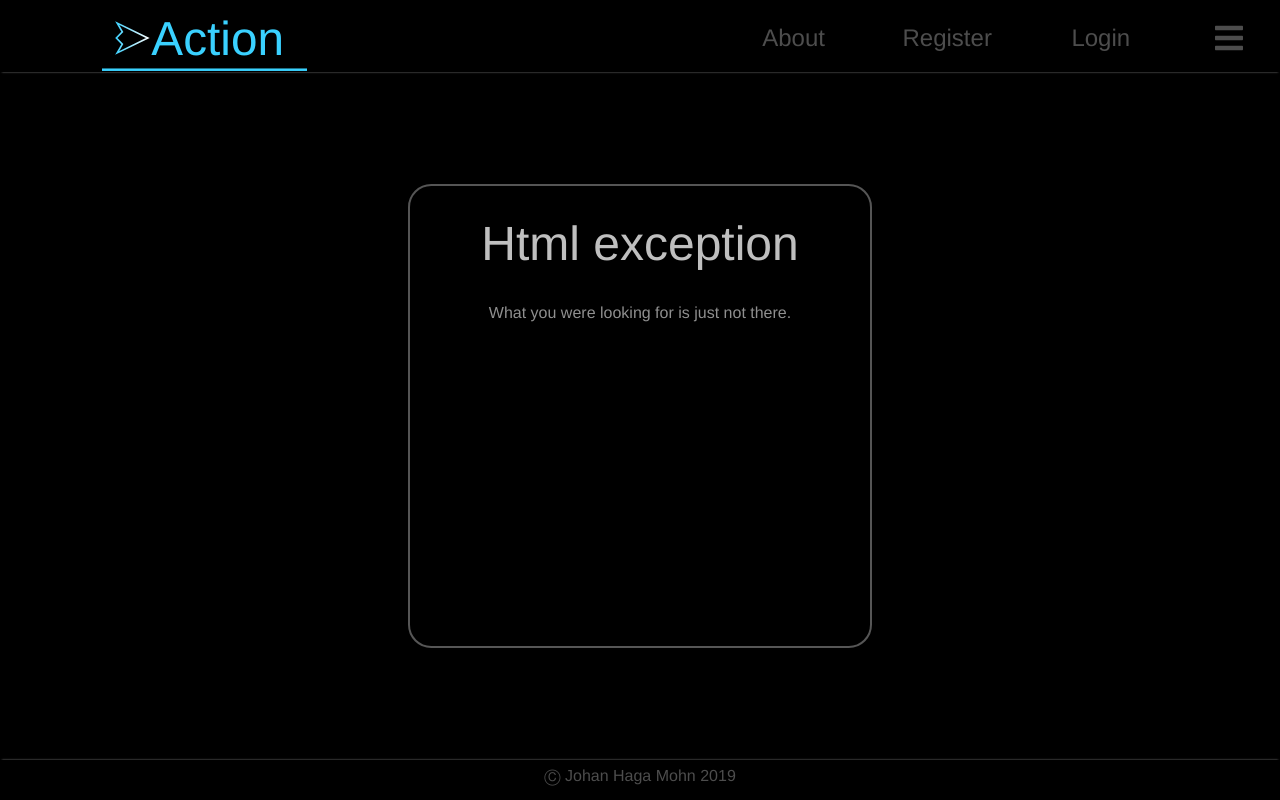
After one commit to JohanHagaMohn/Action, a Flask app: template templates/htmlError.html in a window 1280 px wide. The commit adds this page. Run offline with Flask 2, Linux system fonts and the light colour scheme; the template is opened without the code that fills it, so the values that code supplies are empty; style sheets or scripts are compiled from the project's sources.

Commit message:
Added error catching and relational ORMs

```diff
--- a/application.py
+++ b/application.py
@@ -1,6 +1,8 @@
-from flask import Flask
+from flask import Flask, render_template
 from flask_login import LoginManager
 from flask_sqlalchemy import SQLAlchemy
+
+from werkzeug.exceptions import default_exceptions, HTTPException
 
 db = SQLAlchemy()
 
@@ -13,11 +15,15 @@ def create_app():
 
     db.init_app(app)
 
+    from models import Users, Branches, Tasks
+
+    with app.app_context():
+        db.drop_all()
+        db.create_all()
+
     login_manager = LoginManager()
     login_manager.login_view = "auth.login"
     login_manager.init_app(app)
-
-    from models import Users
 
     @login_manager.user_loader
     def load_user(user_id):
@@ -35,6 +41,16 @@ def create_app():
 app = create_app()
 
 
+def errorhandler(e):
+    template = "404" if e.code == 404 else "serverError" if not isinstance(
+        e, HTTPException) else "htmlError"
+    return render_template(f"{template}.html"), e.code
+
+
+for code in default_exceptions:
+    app.errorhandler(code)(errorhandler)
+
+
 @app.after_request
 def after_request(response):
     response.headers["Cache-Control"] = "no-cache, no-store, must-revalidate"
--- a/main.py
+++ b/main.py
@@ -1,4 +1,4 @@
-from flask import Blueprint, render_template
+from flask import Blueprint, render_template, redirect, url_for
 from flask_login import login_required, current_user
 
 main = Blueprint('main', __name__)
@@ -6,6 +6,8 @@ main = Blueprint('main', __name__)
 
 @main.route('/', methods=["GET"])
 def index():
+    if current_user.is_authenticated:
+        return redirect(url_for('main.app')), 302
     return render_template("index.html"), 200
 
 
--- a/static/app/app.css
+++ b/static/app/app.css
@@ -1,6 +1,6 @@
 h1 {
   font-size: 50px;
-  height: 84vh;
+  height: 86vh;
   display: -webkit-box;
   display: -ms-flexbox;
   display: flex;
--- a/static/app/app.scss
+++ b/static/app/app.scss
@@ -1,6 +1,6 @@
 h1 {
     font-size: 50px;
-    height: 84vh;
+    height: 86vh;
     display: flex;
     align-items: center;
     justify-content: center;
--- /dev/null
+++ b/static/error/error.css
@@ -0,0 +1,73 @@
+main {
+  height: 86vh;
+  width: 100%;
+  display: -webkit-box;
+  display: -ms-flexbox;
+  display: flex;
+  -webkit-box-orient: vertical;
+  -webkit-box-direction: normal;
+      -ms-flex-direction: column;
+          flex-direction: column;
+  -webkit-box-pack: center;
+      -ms-flex-pack: center;
+          justify-content: center;
+  -webkit-box-align: center;
+      -ms-flex-align: center;
+          align-items: center;
+  -ms-flex-line-pack: center;
+      align-content: center;
+  position: relative;
+  margin: 0;
+  padding: 0;
+  overflow: hidden;
+}
+
+main > div {
+  height: 50vh;
+  width: 50vh;
+  margin: 10px;
+  padding: 30px;
+  border: 2px solid rgba(153, 153, 153, 0.75);
+  opacity: .75;
+  border-radius: 5%;
+  display: -webkit-box;
+  display: -ms-flexbox;
+  display: flex;
+  -webkit-box-orient: vertical;
+  -webkit-box-direction: normal;
+      -ms-flex-direction: column;
+          flex-direction: column;
+  -ms-flex-line-pack: distribute;
+      align-content: space-around;
+  -webkit-box-align: center;
+      -ms-flex-align: center;
+          align-items: center;
+}
+
+main > div * {
+  height: 10vh;
+}
+
+main > div h1 {
+  opacity: 1;
+}
+
+main > div p {
+  opacity: .75;
+  padding: 8px 0 10px 0;
+  margin: 0;
+}
+
+main > div a {
+  -webkit-transition: -webkit-transform 200ms ease-in;
+  transition: -webkit-transform 200ms ease-in;
+  transition: transform 200ms ease-in;
+  transition: transform 200ms ease-in, -webkit-transform 200ms ease-in;
+}
+
+main > div a:hover {
+  -webkit-transform: scale(1.1);
+          transform: scale(1.1);
+  opacity: 1;
+}
+/*# sourceMappingURL=error.css.map */
--- /dev/null
+++ b/static/error/error.scss
@@ -0,0 +1,44 @@
+main {
+    height: 86vh;
+    width: 100%;
+    display: flex;
+    flex-direction: column;
+    justify-content: center;
+    align-items: center;
+    align-content: center;
+    position: relative;
+    margin: 0;
+    padding: 0;
+    overflow: hidden;
+    > div {
+        height: 50vh;
+        width: 50vh;
+        margin: 10px;
+        padding: 30px;
+        border: 2px solid rgba(153, 153, 153, .75);
+        opacity: .75;
+        border-radius: 5%;
+        display: flex;
+        flex-direction: column;
+        align-content: space-around;
+        align-items: center;
+        * {
+            height: 10vh;
+        }
+        h1 {
+            opacity: 1;
+        }
+        p {
+            opacity: .75;
+            padding: 8px 0 10px 0;
+            margin: 0;
+        }
+        a {
+            transition: transform 200ms ease-in;
+        }
+        a:hover {
+            transform: scale(1.1);
+            opacity: 1;
+        }
+    }
+}
--- /dev/null
+++ b/templates/htmlError.html
@@ -0,0 +1,9 @@
+{% extends "layout.html" %} {% block head %}
+<title>Action - Error</title>
+<link rel="stylesheet" href="/static/error/error.css" />
+{% endblock %} {% block body %}
+<div>
+    <h1>Html exception</h1>
+    <p>What you were looking for is just not there.</p>
+</div>
+{% endblock %}
```
Also changed, not shown: models.py (+42 -4 lines), templates/404.html (added, +10 -0 lines), templates/serverError.html (added, +8 -0 lines), 1 other file.
